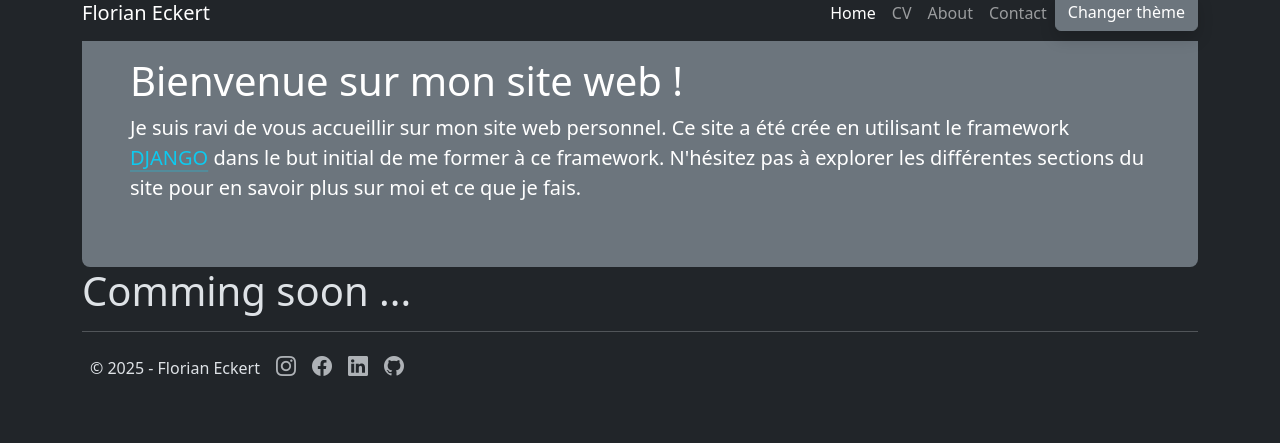
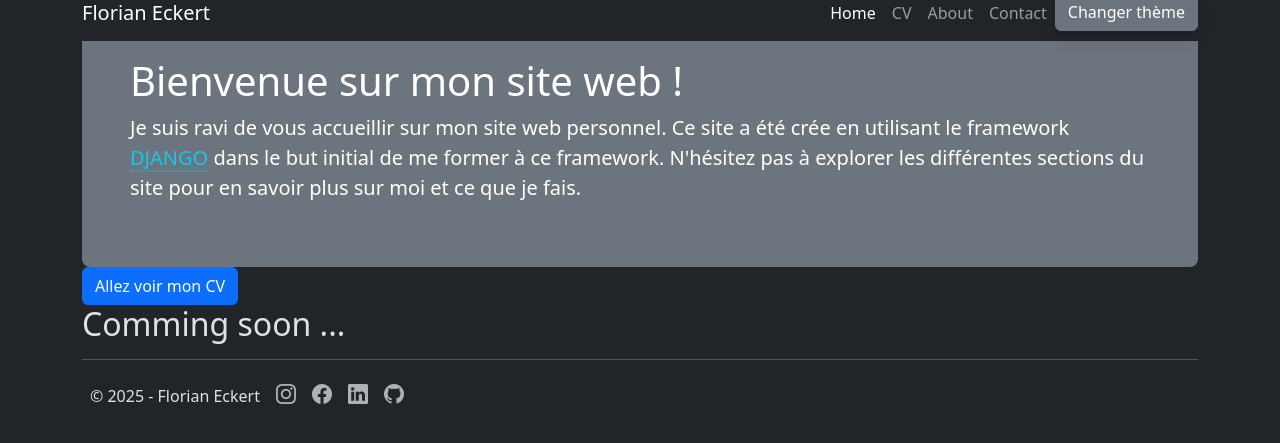
Before and after one commit to MoonUnicorne/MyWebSite, a Django app: page / in a window 1280 px wide. Shown: the part 15-458 px from the top of the page. Run offline with Django 3.2, Linux system fonts and the light colour scheme.

Commit message:
Petite amelioration page d'accueill

```diff
--- a/app/templates/app/CV.html
+++ b/app/templates/app/CV.html
@@ -21,7 +21,7 @@
                 {% for experience in experiences %}
                 <div class="card">
                     <div class="card-header">
-                        <div class="card-title">{{ experience.poste }} <span class="text-muted">{{ experience.entreprise }}</span> </div>
+                        <div class="card-title">{{ experience.poste }} <a href="{{ experience.lien }}" class="link-info">{{ experience.entreprise }}</a> </div>
 
                     </div>
                     <div class="card-body">
--- a/app/templates/app/index.html
+++ b/app/templates/app/index.html
@@ -12,7 +12,8 @@
     </p>
 </div>
 <div>
-    <h1>Comming soon ...</h1>
+    <a href="{% url 'cv' %}" class="btn btn-primary">Allez voir mon CV</a>
+    <h2>Comming soon ...</h2>
 </div>
 
 {% endblock %}
```
